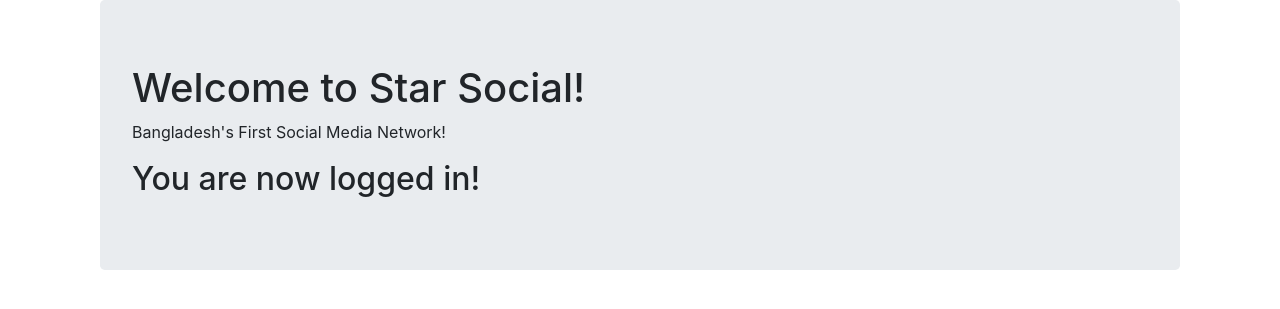
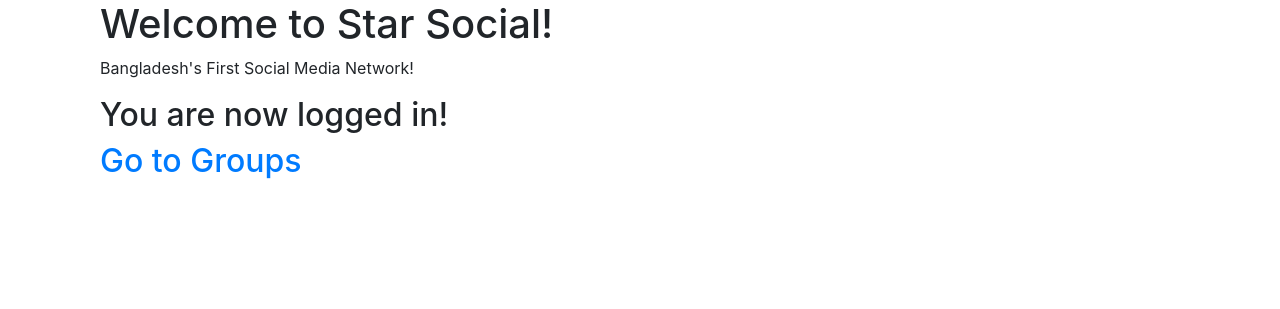
Before and after one commit to mmrubayet/StarSocial, a Django app: page /test/ in a window 1280 px wide. Shown: the part 56-365 px from the top of the page. Run offline with Django 3.2, Linux system fonts and the light colour scheme; some libraries are stand-ins or nearby versions.

Commit message:
Update test.html

```diff
--- a/simplesocial/templates/test.html
+++ b/simplesocial/templates/test.html
@@ -2,16 +2,14 @@
 
 {% block content %}
 <div class="container">
-  <div class="jumbotron">
 
     <h1>Welcome to Star Social!</h1>
     <p>Bangladesh's First Social Media Network!</p>
 
     <h2>You are now logged in!</h2>
+    <h2><a href="{% url 'groups:all'%}">Go to Groups</a></h2>
 
 
-
-  </div>
 </div>
 
 {% endblock %}
```
